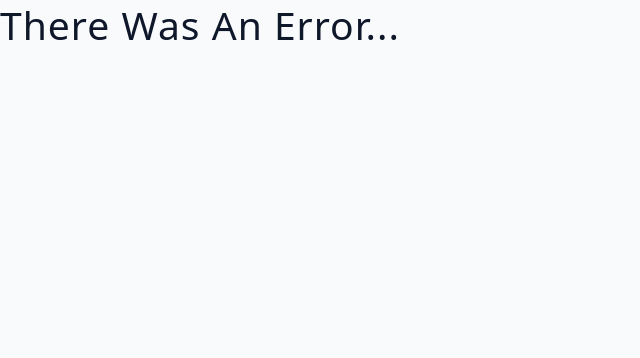
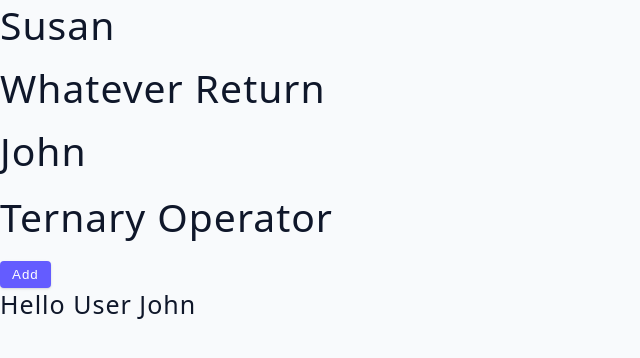
Before and after one commit to fugasok/advanced-react-learning, a React (Vite) app: page / in a window 1280 px wide. Shown: the top 358 px of the page, without its empty margins (0-640 px from the left). Built offline with nearby package versions, Linux system fonts and the light colour scheme; no server answers.

Commit message:
06: short circuit examples

```diff
--- a/src/App.jsx
+++ b/src/App.jsx
@@ -1,4 +1,4 @@
-import Starter from "./tutorial/03-conditional-rendering/starter/02-multiple-returns-fetch-data";
+import Starter from "./tutorial/03-conditional-rendering/starter/05-short-circuit-examples";
 
 function App() {
 	return <Starter />;
--- a/src/tutorial/03-conditional-rendering/starter/05-short-circuit-examples.jsx
+++ b/src/tutorial/03-conditional-rendering/starter/05-short-circuit-examples.jsx
@@ -1,14 +1,53 @@
-import { useState } from 'react';
+import { useState } from "react";
 
 const ShortCircuitExamples = () => {
-  // falsy
-  const [text, setText] = useState('');
-  // truthy
-  const [name, setName] = useState('susan');
-  const [user, setUser] = useState({ name: 'john' });
-  const [isEditing, setIsEditing] = useState(false);
+	// falsy
+	const [text, setText] = useState("");
+	// truthy
+	const [name, setName] = useState("susan");
+	const [user, setUser] = useState({ name: "john" });
+	const [isEditing, setIsEditing] = useState(false);
 
-  return <h2>short circuit - examples</h2>;
+	return (
+		<div>
+			<h2>{name || "default"}</h2>
+			{/* {text && (
+				<div>
+					<h2>whatever return</h2>
+					<h2>{name}</h2>
+				</div>
+			)} */}
+			{text && (
+				<div>
+					<h2>whatever return</h2>
+					<h2>{name}</h2>
+				</div>
+			)}
+
+			{user && <SomeComponent name={user.name} />}
+
+			<h2 style={{ margin: "1rem 0" }}>Ternary Operator</h2>
+			<button className="btn">{isEditing ? "edit" : "add"}</button>
+			{user ? (
+				<div>
+					<h4>Hello user {user.name}</h4>
+				</div>
+			) : (
+				<div>
+					<h4>please login</h4>
+				</div>
+			)}
+		</div>
+	);
+};
+
+const SomeComponent = ({ name }) => {
+	return (
+		<div>
+			<h2>whatever return</h2>
+			<h2>{name}</h2>
+		</div>
+	);
 };
 
 export default ShortCircuitExamples;
```
Also changed, not shown: src/tutorial/03-conditional-rendering/starter/04-short-circuit-overview.jsx (+14 -2 lines).
